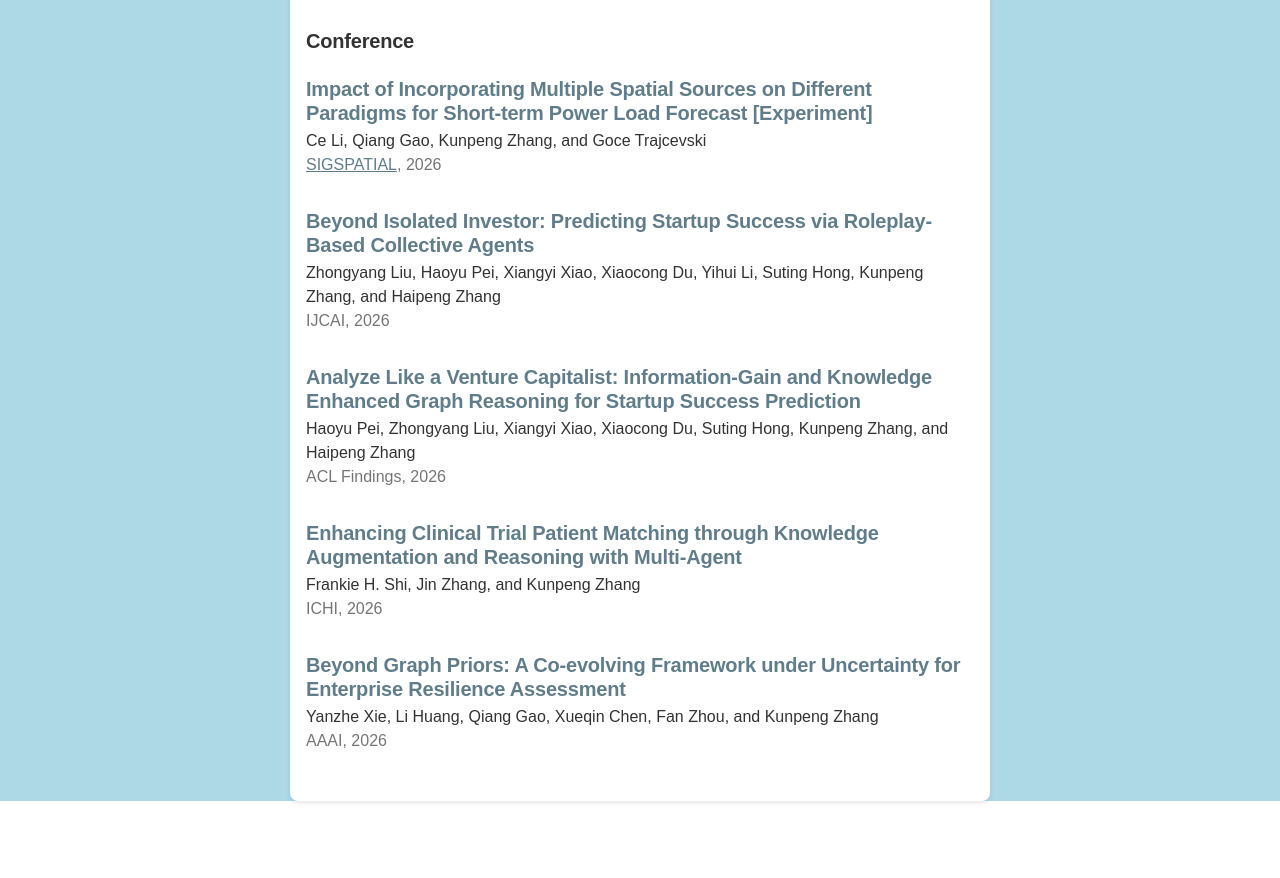
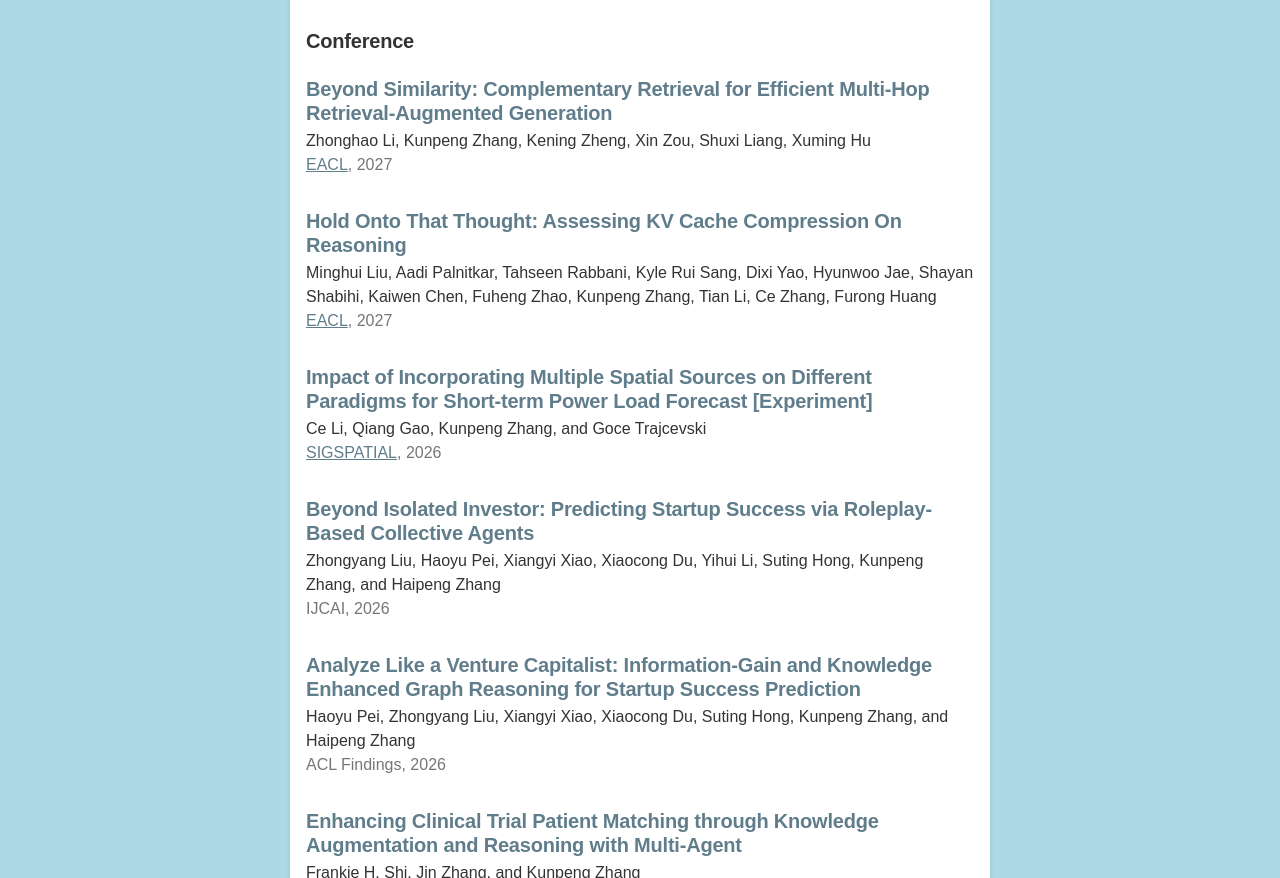
Before and after one commit to kpzhang/kpzhang.github.io, a plain HTML site: page index.html in a window 1280 px wide. Shown: the part 2530-3408 px from the top of the page. Before the commit the page ends 3363 px from the top, so only its background shows below. Drawn offline with Linux system fonts and the light colour scheme.

Commit message:
Add new research papers to index.html

```diff
--- a/index.html
+++ b/index.html
@@ -342,6 +342,32 @@
 				<div class="row">
 					<div class="col-xs-12 false">
 						<p class="blt-h4 blt-weight-bold">
+          					<a href='#'>Beyond Similarity: Complementary Retrieval for Efficient Multi-Hop Retrieval-Augmented Generation</a>
+        				</p>
+        				<hr class="space-4">
+						<p class="blt-p">Zhonghao Li, Kunpeng Zhang, Kening Zheng, Xin Zou, Shuxi Liang, Xuming Hu</p>
+						<p class="blt-p blt-color-b2"><a href='https://2027.eacl.org/'>EACL</a>, 2027</p>
+					</div>
+				</div>
+				<hr class="space-md">
+			</div>
+			<div>
+				<div class="row">
+					<div class="col-xs-12 false">
+						<p class="blt-h4 blt-weight-bold">
+          					<a href='#'>Hold Onto That Thought: Assessing KV Cache Compression On Reasoning</a>
+        				</p>
+        				<hr class="space-4">
+						<p class="blt-p">Minghui Liu, Aadi Palnitkar, Tahseen Rabbani, Kyle Rui Sang, Dixi Yao, Hyunwoo Jae, Shayan Shabihi, Kaiwen Chen, Fuheng Zhao, Kunpeng Zhang, Tian Li, Ce Zhang, Furong Huang</p>
+						<p class="blt-p blt-color-b2"><a href='https://2027.eacl.org/'>EACL</a>, 2027</p>
+					</div>
+				</div>
+				<hr class="space-md">
+			</div>
+			<div>
+				<div class="row">
+					<div class="col-xs-12 false">
+						<p class="blt-h4 blt-weight-bold">
           					<a href='#'>Impact of Incorporating Multiple Spatial Sources on Different Paradigms for Short-term Power Load Forecast [Experiment]</a>
         				</p>
         				<hr class="space-4">
```
